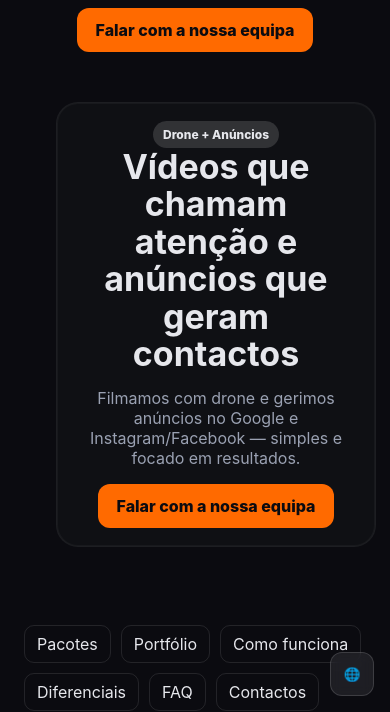
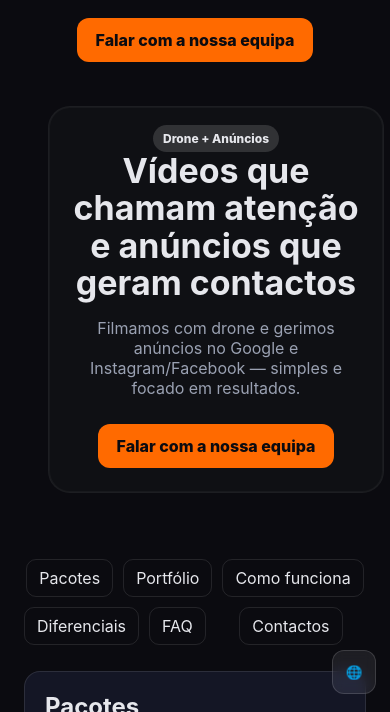
Before and after one commit to ypeyoung/ypeyoung.github.io, a plain HTML site: page index.html in a window 390 px wide. Shown: the part 132-844 px from the top of the page. Drawn offline with Linux system fonts and the light colour scheme; a script that the page names is missing.

Commit message:
Add files via upload

```diff
--- a/index.html
+++ b/index.html
@@ -357,7 +357,6 @@
 }
 .testi-dot[aria-selected="true"]{ background: #ff8a3c; border-color: #ff8a3c; }
 </style>
-
 <style>
 .testi-prev, .testi-next{
   width: 36px; height: 36px; border-radius: 12px; padding: 0;
@@ -375,6 +374,53 @@
 .testi-prev .icon, .testi-next .icon{ width: 16px; height: 16px; display: block; }
 .testi-prev:focus-visible, .testi-next:focus-visible{
   outline: 2px solid #ff8a3c; outline-offset: 2px;
+}
+</style>
+<style>
+@media (max-width: 768px){
+  /* 1) Centraliza QUALQUER CTA "Falar com a nossa equipa" que esteja fora do hero */
+  .mobile-cta-center,
+  a[href*="#contact" i],
+  a[href*="#contat" i],
+  a[href*="#contactos" i],
+  a[href*="#contatos" i],
+  a.cta, .cta {
+    display: inline-block;
+    margin-left: auto !important;
+    margin-right: auto !important;
+    text-align: center !important;
+  }
+  /* 2) Garante que o hero-card fique centralizado e com largura amigável */
+  .hero, .hero-compact-wrap {
+    display: flex !important;
+    flex-direction: column;
+    align-items: center;
+    justify-content: center;
+    padding: 12px;
+  }
+  .hero-compact-panel { text-align: center !important; width: 100%; max-width: 700px; }
+
+  /* 3) Centraliza a barra de chips do menu */
+  nav:has(a[href*="pacot" i]), .anchors:has(a[href*="pacot" i]), .nav:has(a[href*="pacot" i]), .navbar:has(a[href*="pacot" i]){
+    display:flex !important; justify-content:center !important; align-items:center !important; flex-wrap:wrap; gap:10px;
+    text-align:center !important;
+  }
+
+  /* 4) Margens consistentes para o CTA do topo */
+  .mobile-cta-center{ margin-top: 10px; margin-bottom: 6px; }
+
+  /* 5) Ajusta o botão FAB de idioma para não sobrepor conteúdo */
+  .ml-lang-fab{ bottom: 18px; right: 14px; }
+}
+</style>
+
+<style>
+@media (max-width: 768px){
+  .ml-mobile-logo{
+    width: 104px !important;
+    height: 104px !important;
+    margin-top: 4px;
+  }
 }
 </style>
 </head>
@@ -934,7 +980,7 @@
 <div class="stars">★★★★★</div>
 </header>
 <p class="t-quote">“Os criativos deram vida aos eventos; aumentou o <strong>fluxo de reservas</strong> e consumo.”</p>
-</article></div></div></div><div class="testi-nav"><button aria-label="Anterior" class="testi-prev" type="button"><svg aria-hidden="true" class="icon" viewBox="0 0 24 24"><path d="M15 6l-6 6 6 6" fill="none" stroke="currentColor" stroke-linecap="round" stroke-linejoin="round" stroke-width="2"></path></svg></button><div aria-label="Páginas de depoimentos" class="testi-dots" role="tablist"></div><button aria-label="Próximo" class="testi-next" type="button"><svg aria-hidden="true" class="icon" viewBox="0 0 24 24"><path d="M9 6l6 6-6 6" fill="none" stroke="currentColor" stroke-linecap="round" stroke-linejoin="round" stroke-width="2"></path></svg></button></div></div>
+</article></div></div></div><div class="testi-nav"><button aria-label="Anterior" class="testi-prev" type="button"><svg aria-hidden="true" class="icon" viewbox="0 0 24 24"><path d="M15 6l-6 6 6 6" fill="none" stroke="currentColor" stroke-linecap="round" stroke-linejoin="round" stroke-width="2"></path></svg></button><div aria-label="Páginas de depoimentos" class="testi-dots" role="tablist"></div><button aria-label="Próximo" class="testi-next" type="button"><svg aria-hidden="true" class="icon" viewbox="0 0 24 24"><path d="M9 6l6 6-6 6" fill="none" stroke="currentColor" stroke-linecap="round" stroke-linejoin="round" stroke-width="2"></path></svg></button></div></div>
 </div>
 </section>
 <div aria-label="Selecionar idioma" aria-modal="true" class="ml-lang-modal" hidden="" id="ml-lang-modal" role="dialog">
@@ -1048,5 +1094,24 @@
   window.addEventListener('resize', function(){ go(index); });
 })();
 </script>
+<script>
+(function(){
+  function tagCTAs(){
+    var nodes = document.querySelectorAll('a, button');
+    nodes.forEach(function(n){
+      var t = (n.textContent || '').trim().toLowerCase();
+      if(!t) return;
+      if(t.startsWith('falar com a nossa equipa')){
+        n.classList.add('mobile-cta-center');
+      }
+    });
+  }
+  if(document.readyState === 'loading'){
+    document.addEventListener('DOMContentLoaded', tagCTAs);
+  }else{
+    tagCTAs();
+  }
+})();
+</script>
 </body>
 </html>
```
